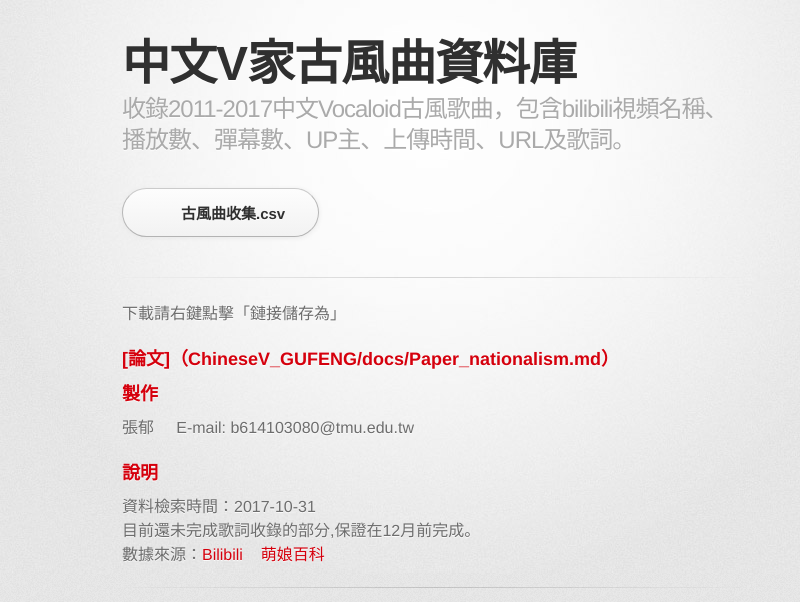
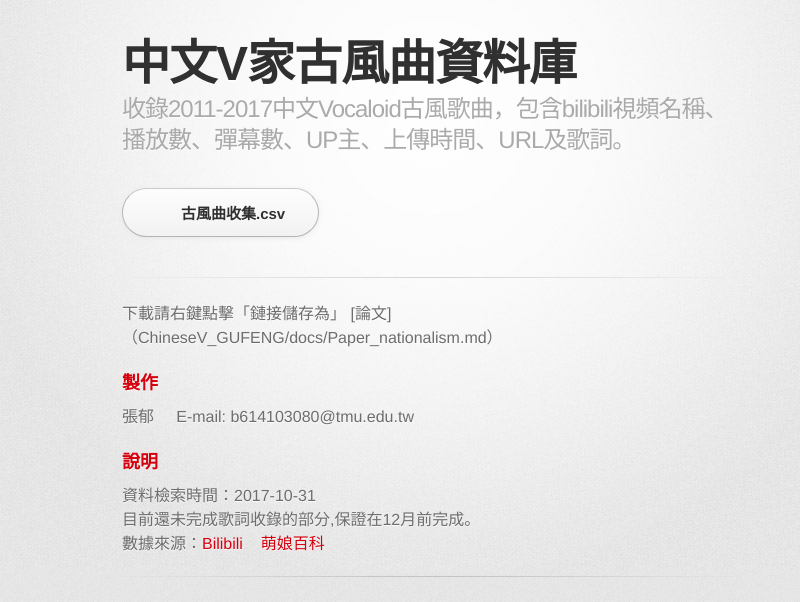
Before and after one commit to fireindark707/ChineseV_GUFENG, a Jekyll site: the page built from docs/index.md, in a window 1280 px wide. Shown: the top 602 px of the page, without its empty margins (208-1008 px from the left). Built offline with Jekyll 4.4.1, drawn with Linux system fonts in a browser that asks for light colours; some web fonts are replaced.

```diff
--- a/docs/index.md
+++ b/docs/index.md
@@ -2,7 +2,7 @@
 layout: default
 ---
 下載請右鍵點擊「鏈接儲存為」
-### [論文]（ChineseV_GUFENG/docs/Paper_nationalism.md）
+[論文]（ChineseV_GUFENG/docs/Paper_nationalism.md）
 
 ### 製作
 張郁
```
